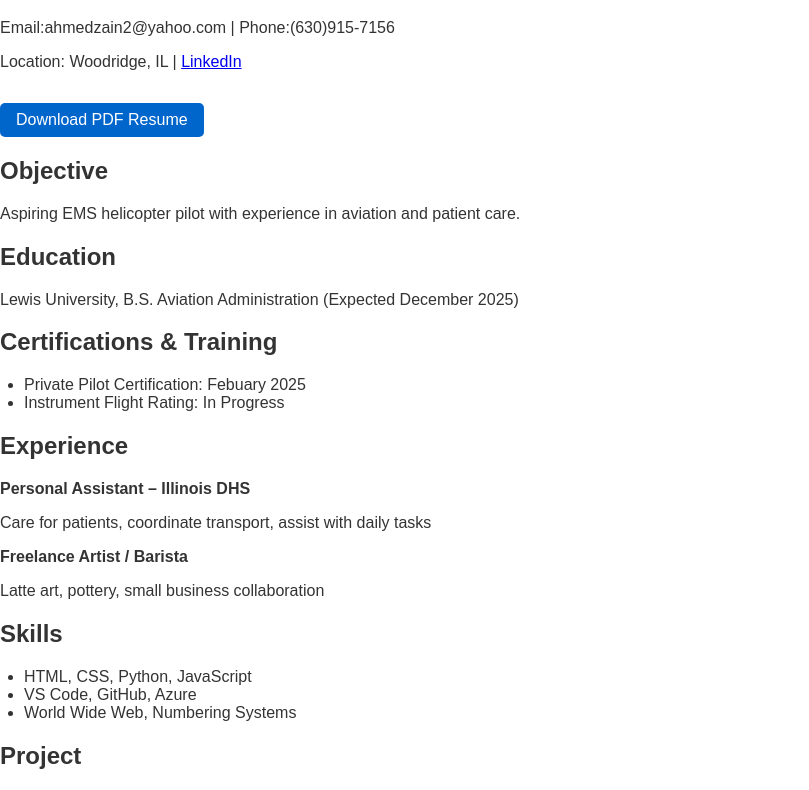
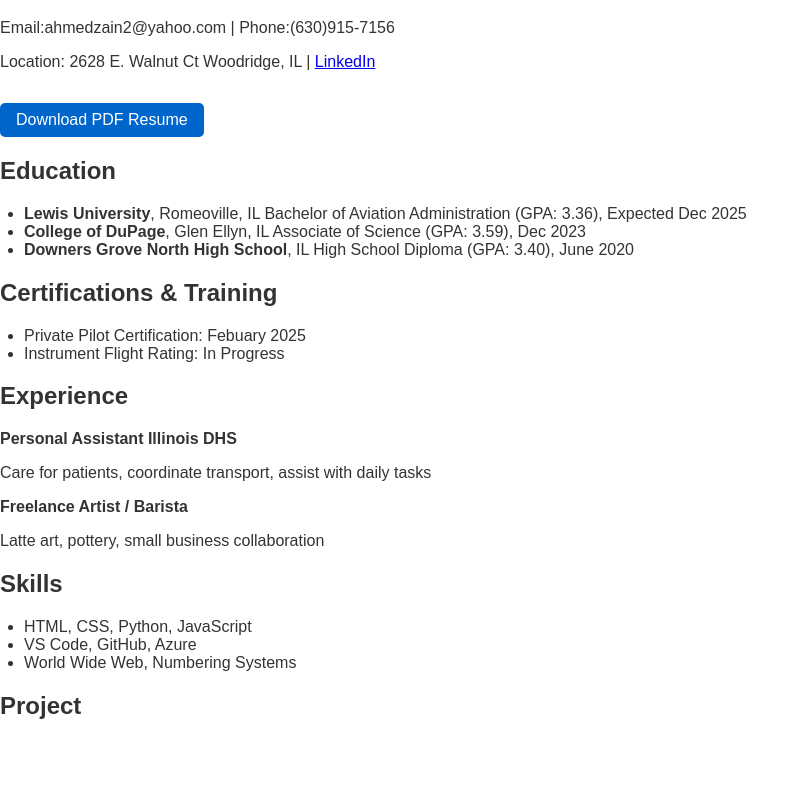
Before and after one commit to za1nahmed/web-resume, a plain HTML site: page index.html in a window 1280 px wide. Shown: the part 61-851 px from the top of the page, without its empty margins (0-809 px from the left). After the commit the page ends 801 px from the top, so only its background shows below. Drawn offline with Linux system fonts and the light colour scheme.

Commit message:
update file

```diff
--- a/index.html
+++ b/index.html
@@ -10,14 +10,15 @@
   <div class="resume">
     <h1>Zain Ahmed</h1>
     <p>Email:ahmedzain2@yahoo.com | Phone:(630)915-7156</p>
-    <p>Location: Woodridge, IL | <a href="https://www.linkedin.com/in/zain-ahmed-6b8777241/">LinkedIn</a></p>
+    <p>Location: 2628 E. Walnut Ct Woodridge, IL | <a href="https://www.linkedin.com/in/zain-ahmed-6b8777241/">LinkedIn</a></p>
     <p><a href="zainres.pdf" target="_blank" class="pdf-link">Download PDF Resume</a></p>
 
-    <h2>Objective</h2>
-    <p>Aspiring EMS helicopter pilot with experience in aviation and patient care.</p>
-
     <h2>Education</h2>
-    <p>Lewis University, B.S. Aviation Administration (Expected December 2025)</p>
+    <ul>
+        <li><strong>Lewis University</strong>, Romeoville, IL Bachelor of Aviation Administration (GPA: 3.36), Expected Dec 2025</li>
+        <li><strong>College of DuPage</strong>, Glen Ellyn, IL Associate of Science (GPA: 3.59), Dec 2023</li>
+        <li><strong>Downers Grove North High School</strong>, IL High School Diploma (GPA: 3.40), June 2020</li>
+      </ul>
 
     <h2>Certifications & Training</h2>
     <ul>
@@ -26,7 +27,7 @@
     </ul>
 
     <h2>Experience</h2>
-    <p><strong>Personal Assistant – Illinois DHS</strong></p>
+    <p><strong>Personal Assistant  Illinois DHS</strong></p>
     <p>Care for patients, coordinate transport, assist with daily tasks</p>
 
     <p><strong>Freelance Artist / Barista</strong></p>
```
